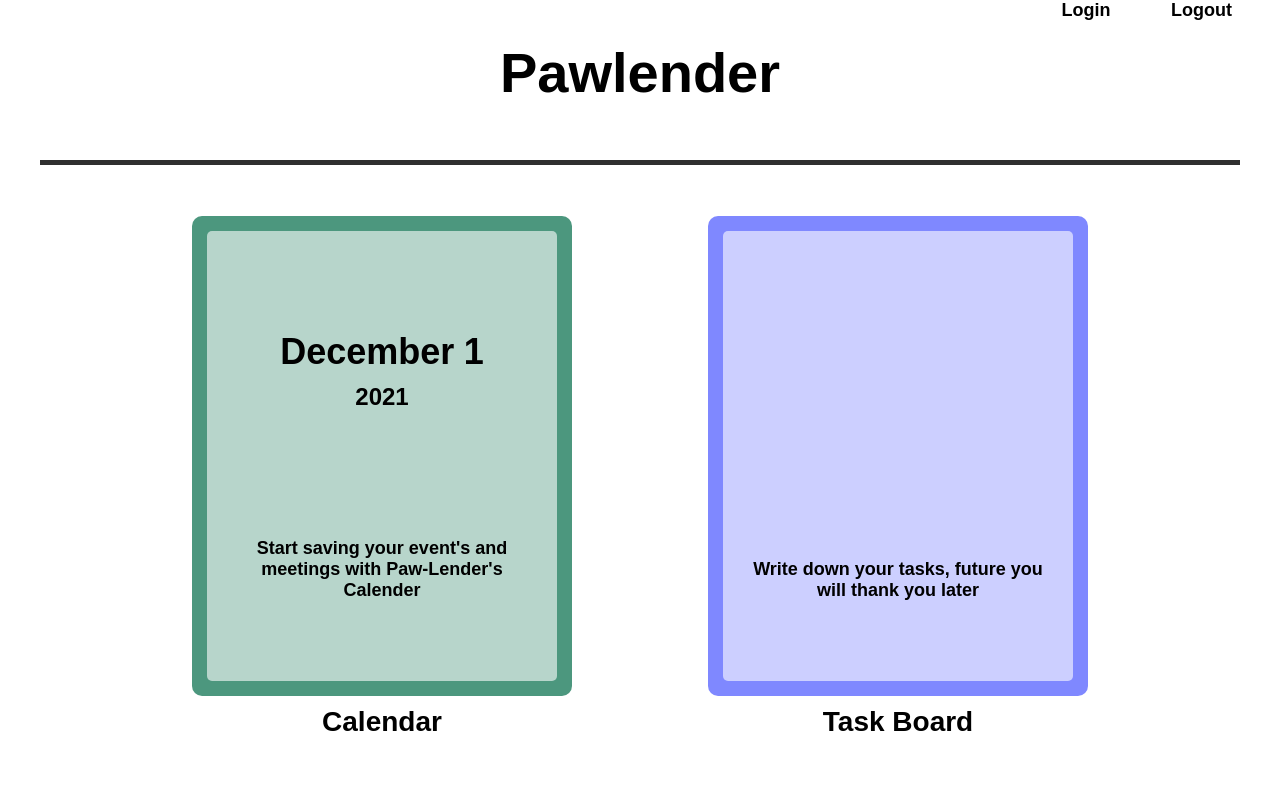
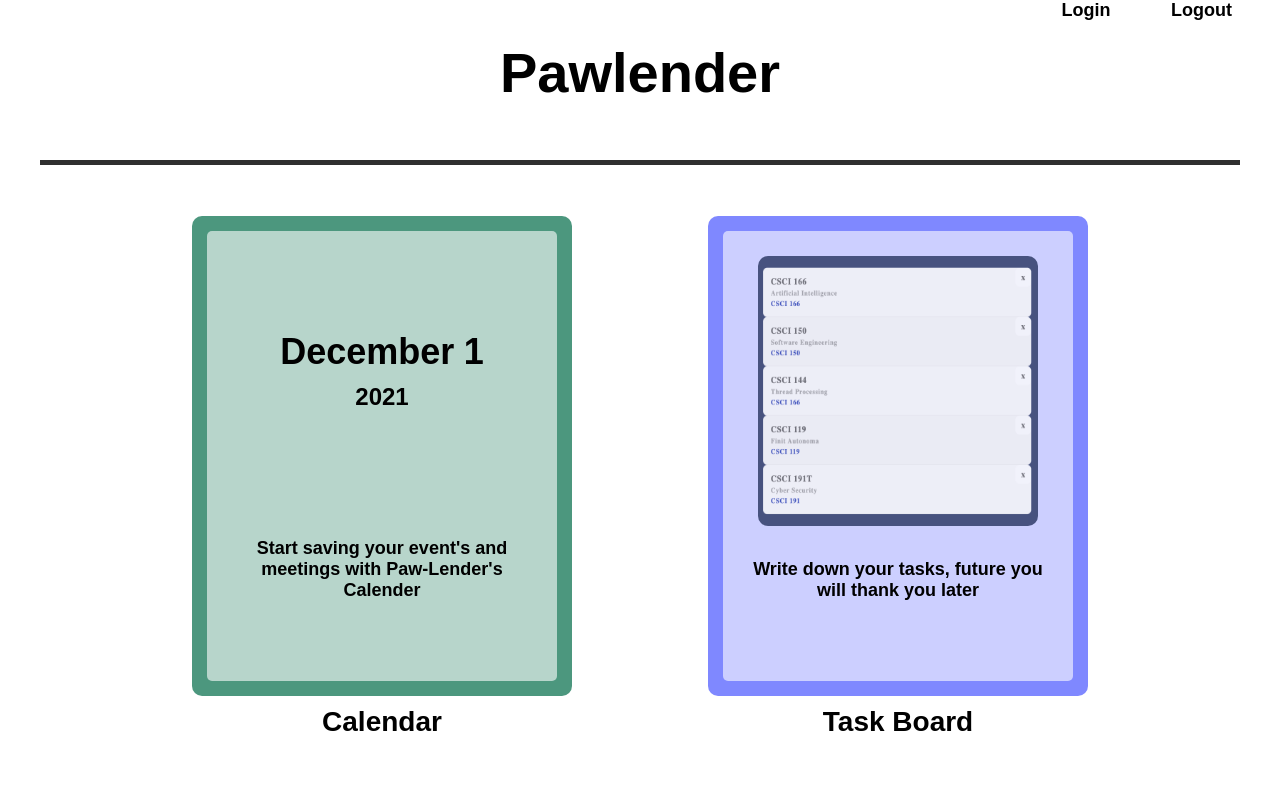
Before and after one commit to FS-CSCI150-F21/FS-CSCI150-F21-Team9, a plain HTML site: page y/home.html in a window 1280 px wide. Shown: the top 800 px of the page. Drawn offline with nearby package versions, Linux system fonts and the light colour scheme.

Commit message:
home page taskboard img

```diff
--- a/y/home.css
+++ b/y/home.css
@@ -149,8 +149,22 @@ a:visited {
   justify-content: center;
 }
 
+.page-link img {
+  height: 60%;
+  width: 80%;
+  margin-top: 25px;
+  opacity: 0.8;
+  border-radius: 10px;
+  transition: transform 0.5s;
+}
+
 .page-link:hover > .month-day {
   transform: scale(1.2);
+  transition: transform 0.5s;
+}
+
+.page-link:hover > img {
+  transform: scale(1.1);
   transition: transform 0.5s;
 }
 
--- a/y/home.html
+++ b/y/home.html
@@ -23,8 +23,6 @@
       <ul>
         <li><a href="index.html" class="login-btn">Login</a></li>
         <li><a href="index.html" class="logout-btn" id="logout"> Logout</a></li>
-        <!-- in order for logout to work-->
-        <!-- <li><button class="logout-btn" id="logout">Logout</button></li> -->
       </ul>
     </header>
 
@@ -36,7 +34,6 @@
         <div class="calendar">
           <a href="calendar.html">
             <div class="page-link">
-              <!-- <img src="./images/calendar.PNG" alt="Calendar" /> -->
               <div class="month-day">
                 <h1 class="month"></h1>
                 <h1 class="day"></h1>
@@ -56,6 +53,7 @@
         <div class="task-board">
           <a href="taskBoard/taskBoard.html">
             <div class="page-link">
+              <img src="./images/taskboard.PNG" alt="Task Board" />
               <h4 class="description">
                 Write down your tasks, future you will thank you later
               </h4>
```
Also changed, not shown: y/images/taskboard.PNG (added).
